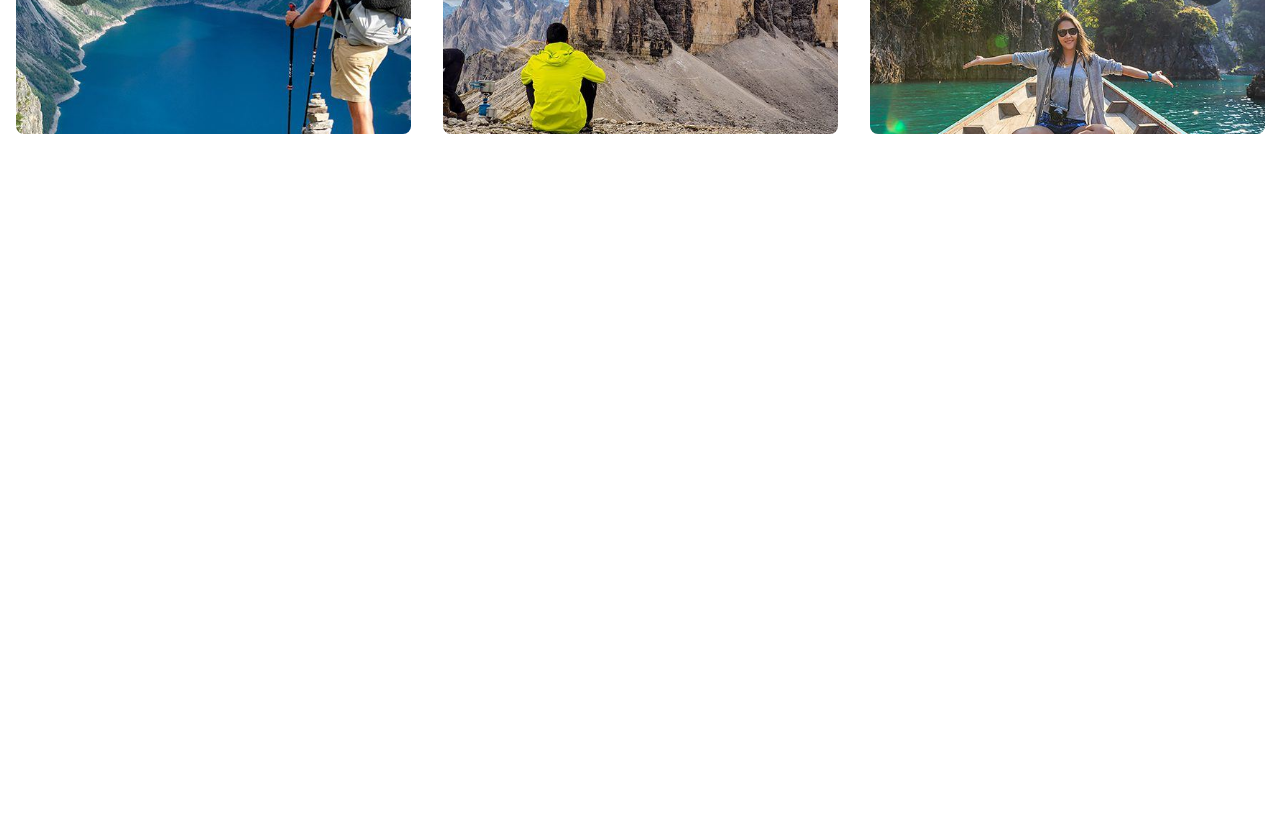
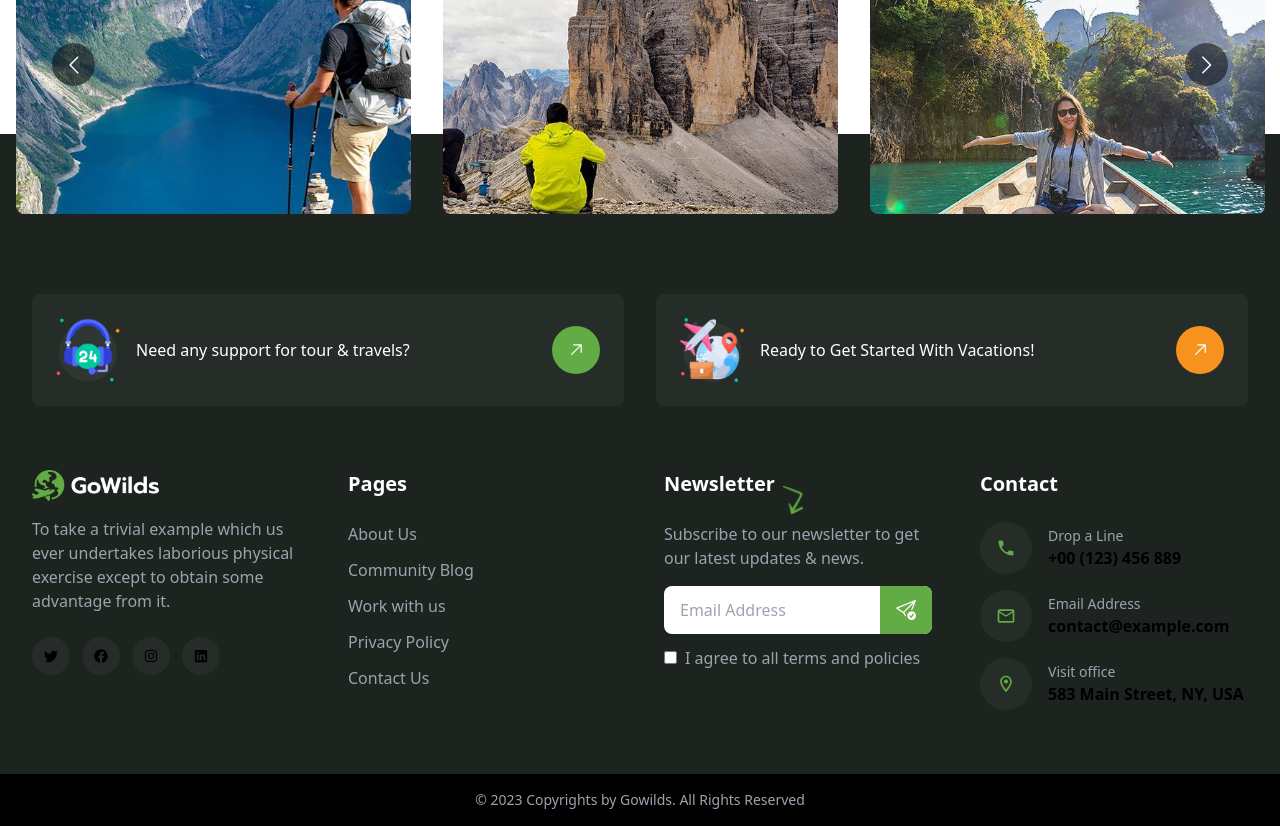
Before and after one commit to MaitriPatel242/BookNGo, a React (Vite) app in the folder frontend/: page / in a window 1280 px wide. Shown: the part 7900-8726 px from the top of the page. Before the commit the page ends 8034 px from the top, so only its background shows below. Built offline with nearby package versions, Linux system fonts and the light colour scheme.

Commit message:
footer completed

```diff
--- a/frontend/src/App.jsx
+++ b/frontend/src/App.jsx
@@ -26,6 +26,7 @@ export default function App() {
       <Tour />
       <Explore />
       <Blog />
+      <Footer/>
     </>
   )
 }
--- a/frontend/src/components/Blog.jsx
+++ b/frontend/src/components/Blog.jsx
@@ -73,7 +73,7 @@ export default function Blog() {
                     <button className="lg:block hidden bg-green text-white rounded-lg text-lg shadow py-4 px-8 font-bold">View More</button>
                 </div>
                 <div>
-                    <div className="flex justify-between items-center">
+                    <div className="flex flex-wrap justify-between items-center">
                         <Blogs text="Things to see and do when visiting Japan" title="Adventure" image="/blog-01-500x360.jpg" />
                         <Blogs text="A place where start new life with adventure travel" title="City Tours" image="/blog-02-500x360.jpg" />
                         <div className='flex flex-col'>
@@ -84,7 +84,7 @@ export default function Blog() {
                     </div>
                 </div>
             </section>
-            <div>
+            <div className='relative top-20'>
                 <Carousel responsive={responsive} infinite autoPlay={true} itemClass='px-4'>
                     <div className='h-[298px] relative overflow-hidden'>
                         <img src="/tour-2-550x590 (1).jpg" alt="" className='rounded-lg h-full object-cover hoverImg' />
--- a/frontend/src/components/Explore.jsx
+++ b/frontend/src/components/Explore.jsx
@@ -11,7 +11,7 @@ const why_us = [
         icons: <TbReportMoney size={60} />
     },
     {
-        text: "Low price and friendly",
+        text: "Low price and ",
         icons: <FaPlaneSlash size={60} />
     },
 
--- a/frontend/src/components/Footer.jsx
+++ b/frontend/src/components/Footer.jsx
@@ -1,7 +1,117 @@
+import React from 'react';
+import { BsSendCheck, BsTwitter } from "react-icons/bs";
+import { FaFacebook, FaInstagram, FaLinkedin } from "react-icons/fa";
+import { MdOutlineLocationOn, MdOutlineMailOutline, MdPhone } from "react-icons/md";
+import { GoArrowUpRight } from "react-icons/go";
+
+const SocialButton = ({ Icon }) => (
+    <button className="rounded-full p-3 hover:bg-white hover:text-black bg-[#262D28] transition-colors duration-300">
+        <Icon size={14} />
+    </button>
+);
+
+const ContactItem = ({ Icon, title, content }) => (
+    <div className="flex items-center gap-4">
+        <button className="flex items-center gap-2 bg-[#262D28] rounded-full w-fit justify-center p-4 hover:text-green transition-colors duration-300">
+            <Icon className="text-green" size={20} />
+        </button>
+        <span>
+            <p className="text-sm text-gray-400">{title}</p>
+            <p className="font-semibold">{content}</p>
+        </span>
+    </div>
+);
+
+const SupportCard = ({ icon, text, buttonColor }) => (
+    <div className="flex justify-between items-center bg-[#262D28] p-6 rounded-lg mb-8 lg:mb-0">
+        <span className="flex gap-4 items-center">
+            <img src={icon} alt="" className="w-16 h-16" />
+            <p className="text-white">{text}</p>
+        </span>
+        <button className={`bg-${buttonColor} rounded-full text-white w-12 h-12 flex items-center justify-center hover:opacity-80 transition-opacity duration-300`}>
+            <GoArrowUpRight size={20} />
+        </button>
+    </div>
+);
+
 export default function Footer() {
     return (
-        <div>
-            Footer
-        </div>
+        <footer className="bg-[#1D231F] pt-40">
+            <div className="max-w-7xl mx-auto px-4 sm:px-6 lg:px-8">
+                <div className="grid grid-cols-1 lg:grid-cols-2 gap-8 pb-16">
+                    <SupportCard
+                        icon="/icon-headphone.png"
+                        text="Need any support for tour & travels?"
+                        buttonColor="green"
+                    />
+                    <SupportCard
+                        icon="/icon-travel.png"
+                        text="Ready to Get Started With Vacations!"
+                        buttonColor="orange"
+                    />
+                </div>
+
+                <div className="grid grid-cols-1 md:grid-cols-2 lg:grid-cols-4 gap-12 pb-16">
+                    <div>
+                        <img src="/logo-white.png" alt="Logo" className="w-32 mb-4" />
+                        <p className="text-gray-400 mb-6">
+                            To take a trivial example which us ever undertakes laborious physical exercise except to obtain some advantage from it.
+                        </p>
+                        <div className="flex items-center gap-3">
+                            {[BsTwitter, FaFacebook, FaInstagram, FaLinkedin].map((Icon, index) => (
+                                <SocialButton key={index} Icon={Icon} />
+                            ))}
+                        </div>
+                    </div>
+
+                    <div>
+                        <h6 className="text-white text-xl font-bold mb-6">Pages</h6>
+                        <ul className="space-y-3">
+                            {["About Us", "Community Blog", "Work with us", "Privacy Policy", "Contact Us"].map((item, index) => (
+                                <li key={index}>
+                                    <a href="#" className="text-gray-400 hover:text-green transition-colors duration-300">{item}</a>
+                                </li>
+                            ))}
+                        </ul>
+                    </div>
+
+                    <div>
+                        <div className='flex flex-shrink gap-2'>
+                            <h6 className="text-white text-xl font-bold mb-6">Newsletter</h6>
+                            <div className='mt-4'>
+                                <img src="arrow.png" alt="" width={20}/>
+                            </div>
+                        </div>
+                        <p className="text-gray-400 mb-4">Subscribe to our newsletter to get our latest updates & news.</p>
+                        <div className="relative">
+                            <input
+                                type="email"
+                                placeholder="Email Address"
+                                className="bg-white rounded-lg px-4 py-3 w-full outline-none"
+                            />
+                            <button className="absolute right-0 top-0 bg-green text-white h-full px-4 rounded-r-lg hover:bg-opacity-90 transition-colors duration-300">
+                                <BsSendCheck size={20} />
+                            </button>
+                        </div>
+                        <label className="flex items-center mt-3 text-gray-400">
+                            <input type="checkbox" className="mr-2" />
+                            I agree to all terms and policies
+                        </label>
+                    </div>
+
+                    <div>
+                        <h6 className="text-white text-xl font-bold mb-6">Contact</h6>
+                        <div className="space-y-4">
+                            <ContactItem Icon={MdPhone} title="Drop a Line" content="+00 (123) 456 889" />
+                            <ContactItem Icon={MdOutlineMailOutline} title="Email Address" content="contact@example.com" />
+                            <ContactItem Icon={MdOutlineLocationOn} title="Visit office" content="583 Main Street, NY, USA" />
+                        </div>
+                    </div>
+                </div>
+            </div>
+            <div className="bg-black text-gray-400 py-4 text-center text-sm">
+                © 2023 Copyrights by Gowilds. All Rights Reserved
+            </div>
+        </footer>
     );
 }
```
Also changed, not shown: frontend/public/icon-travel.png (added), frontend/public/logo-white.png (added).
